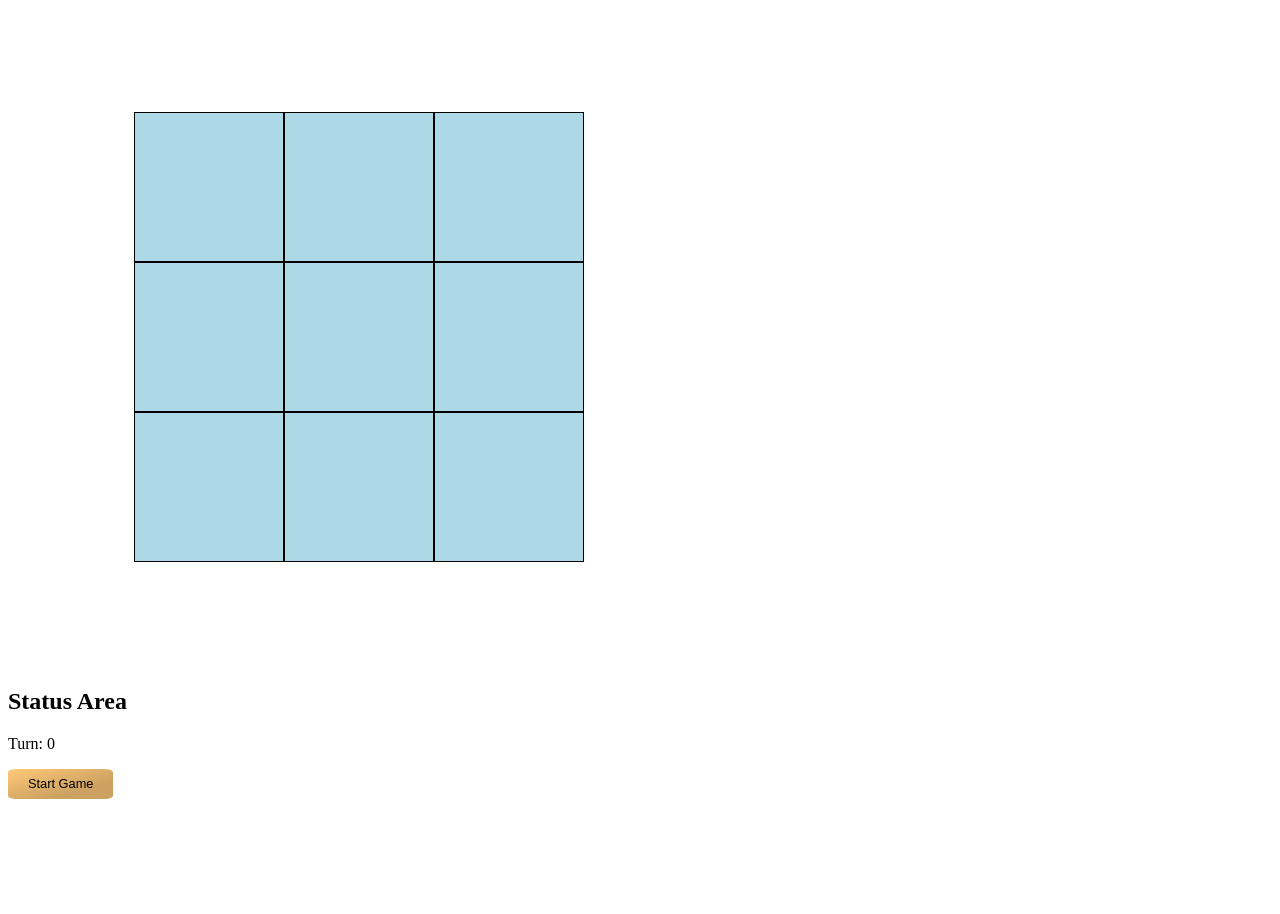
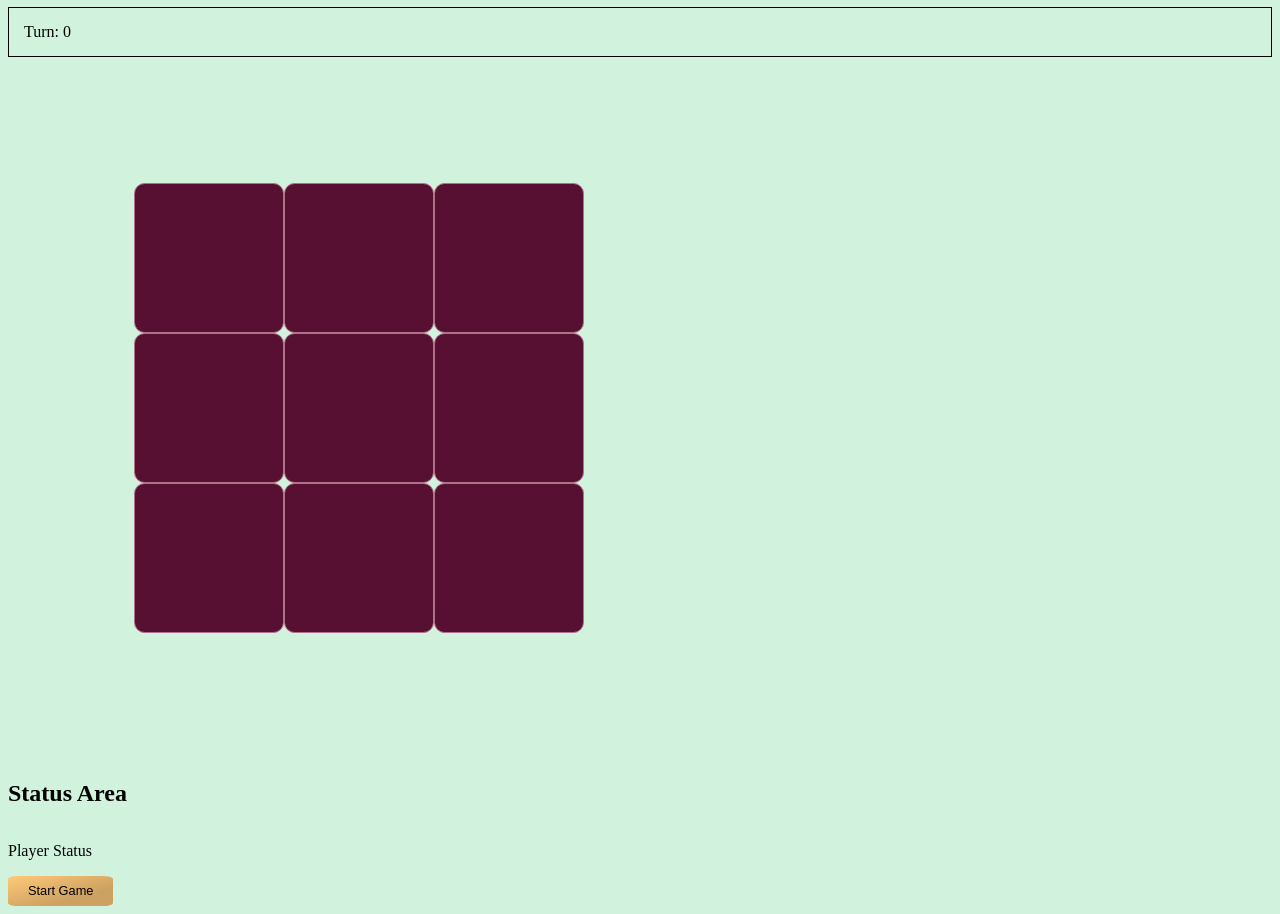
Before and after one commit to BurlingtonCodeAcademy/tic-tac-toe-tMinusZiro, a plain HTML site: page index.html in a window 1280 px wide. Shown: the part 73-987 px from the top of the page. Before the commit the page ends 880 px from the top, so only its background shows below. Drawn offline with Linux system fonts and the light colour scheme.

```diff
--- a/index.html
+++ b/index.html
@@ -7,24 +7,26 @@
     <title>Tic Tac Toe</title>
   </head>
   <body>
-    <h1>Tic Tac Toe!</h1>
+    <div><h1>Tic Tac Toe!</h1></div>
+    <div><p id="turn-count">Turn: 0</p></div>
     <div id="board">
-      <div onclick="startGame(this)" id="cellone" class="cell"></div>
-      <div onclick="startGame(this)" id="celltwo" class="cell"></div>
-      <div onclick="startGame(this)" id="cellthree" class="cell"></div>
-      <div onclick="startGame(this)" id="cellfour" class="cell"></div>
-      <div onclick="startGame(this)" id="cellfive" class="cell"></div>
-      <div onclick="startGame(this)" id="cellsix" class="cell"></div>
-      <div onclick="startGame(this)" id="cellseven" class="cell"></div>
-      <div onclick="startGame(this)" id="celleight" class="cell"></div>
-      <div onclick="startGame(this)" id="cellnine" class="cell"></div>
+      <div id="cellone" class="cell"></div>
+      <div id="celltwo" class="cell"></div>
+      <div id="cellthree" class="cell"></div>
+      <div id="cellfour" class="cell"></div>
+      <div id="cellfive" class="cell"></div>
+      <div id="cellsix" class="cell"></div>
+      <div id="cellseven" class="cell"></div>
+      <div id="celleight" class="cell"></div>
+      <div id="cellnine" class="cell"></div>
     </div>
-    <div>
-      <div><h2>Status Area</h2></div>
-      <div><p id="statusBox">Turn: 0</p></div>
-      <div><p id="playerStatus"></p></div>
+    <div id="status-area">
+      <div><h2 class="status-title">Status Area</h2></div>
+      <div><p id="playerStatus">Player Status</p></div>
     </div>
-    <button onclick="startGame(this)" id="start">Start Game</button>
+    <div id="flex-button">
+      <button onclick="startGame(this)" id="start">Start Game</button>
+    </div>
     <script src="ticTacToe.js"></script>
   </body>
 </html>
--- a/style.css
+++ b/style.css
@@ -1,3 +1,8 @@
+body {
+  background-color: #d1f3de;
+}
+
+/*Game Board*/
 #board {
   display: grid;
   grid-template-rows: repeat(3, 150px);
@@ -9,8 +14,16 @@
   text-align: center;
   padding-top: 25px;
   font-size: 5em;
-  background-color: lightblue;
-  border: 1px solid black;
+  color: white;
+  background-color: #571032;
+  border: 1px solid #b07289;
+  border-radius: 7%;
+}
+
+/*Start Button*/
+#flex-button {
+  display: flex;
+  align-items: center;
 }
 
 #start {
@@ -43,3 +56,26 @@
 #start:disabled {
   background-color: grey;
 }
+
+/*Count Box*/
+#turn-count {
+  border-style: solid;
+  border-width: 1px;
+  border-color: black;
+  padding: 15px 15px 15px 15px;
+}
+
+/*Status Area*/
+#status-area {
+  display: flex;
+  flex-flow: column wrap;
+  justify-content: space-between;
+}
+
+.status-title {
+  align-items: flex-end;
+}
+
+#playerStatus {
+  align-self: center;
+}
--- a/ticTacToe.js
+++ b/ticTacToe.js
@@ -1,23 +1,67 @@
 let allCells = document.querySelectorAll(".cell");
 console.log({ allCells });
-let playerX = "X";
-let playerO = "O";
+let gameBoard = document.getElementById("board").textContent;
 let currentPlayer = " ";
+/*
 let count = 0;
 let boardCount = document.getElementById("board");
 boardCount.onclick = function () {
   count++;
-  document.getElementById("statusBox").innerHTML = "Turn: " + count;
+  document.getElementById("turn-count").innerHTML = "Turn: " + count;
 };
+*/
 
+//let board = document.getElementById("board");
+//board.addEventListener("click", () => {
+//when cell is clicked flip player unless cell is already full
+
+//document.getElementById("totalCount").textContent = count;
+//});
+
+class Player {
+  constructor(defaultState = " ", possibleStates = ["X", "O"]) {
+    this.state = possibleStates[0];
+    this.possibleStates = possibleStates;
+    this.defaultState = defaultState;
+  }
+
+  rules() {
+    if (gameBoard != "X" && gameBoard != "O") {
+      return this.flip();
+    } else {
+      console.log(alert("Please select an empty cell"));
+      return false;
+    }
+  }
+
+  flip() {
+    //switch players
+    if (
+      gameBoard != this.possibleStates[0] &&
+      gameBoard != this.possibleStates[1]
+    ) {
+      if (this.state === this.possibleStates[0]) {
+        this.state = this.possibleStates[1];
+      } else {
+        this.state = this.possibleStates[0];
+      }
+      console.log(alert("player flips"));
+      return this.state;
+    }
+    console.log(alert("Please select an empty cell"));
+    return false;
+  }
+}
+
+const player = new Player();
+//when user clicks on a cell that already has an X or O
+//then nothing happens and an alert pops up that asks the user
+//to please select an empty cell
+//after the user selects an empty cell it switches to the other user until
+//three Xs or Os are linked and then the games ends with a winner
 function startGame() {
   document.getElementById("start").disabled = true;
-
-  if (count % 2 === 0) {
-    currentPlayer = playerX;
-  } else {
-    currentPlayer = playerO;
-  }
+  /*
   if (
     (document.getElementById("cellone").textContent &&
       document.getElementById("celltwo").textContent &&
@@ -45,56 +89,41 @@
       document.getElementById("cellseven").textContent === "X")
   ) {
     console.log("winner");
-    alert(`Congratulations! Player wins`);
-    let currentPlayer = document.getElementById("playerStatus").textContent;
-    return currentPlayer;
+    alert(`Congratulations! Player X wins`);
+  } else if (
+    (document.getElementById("cellone").textContent &&
+      document.getElementById("celltwo").textContent &&
+      document.getElementById("cellthree").textContent === "O") ||
+    (document.getElementById("cellfour").textContent &&
+      document.getElementById("cellfive").textContent &&
+      document.getElementById("cellsix").textContent === "O") ||
+    (document.getElementById("cellseven").textContent &&
+      document.getElementById("celleight").textContent &&
+      document.getElementById("cellnine").textContent === "O") ||
+    (document.getElementById("cellone").textContent &&
+      document.getElementById("cellfour").textContent &&
+      document.getElementById("cellseven").textContent === "O") ||
+    (document.getElementById("celltwo").textContent &&
+      document.getElementById("cellfive").textContent &&
+      document.getElementById("celleight").textContent === "O") ||
+    (document.getElementById("cellthree").textContent &&
+      document.getElementById("cellsix").textContent &&
+      document.getElementById("cellnine").textContent === "O") ||
+    (document.getElementById("cellone").textContent &&
+      document.getElementById("cellfive").textContent &&
+      document.getElementById("cellnine").textContent === "O") ||
+    (document.getElementById("cellthree").textContent &&
+      document.getElementById("cellfive").textContent &&
+      document.getElementById("cellseven").textContent === "O")
+  ) {
+    console.log("winner");
+    alert(`Congratulations! Player O wins`);
   }
-
+*/
   for (let cell of allCells) {
     cell.addEventListener("click", function (theEvent) {
       console.log({ theEvent });
-      return (theEvent.target.textContent = currentPlayer);
+      return (theEvent.target.textContent = player.flip());
     });
   }
 }
-
-/*
-if (
-  (allCells[1] && allCells[2] && allCells[3] === "X") ||
-  (allCells[4] && allCells[5] && allCells[6] === "X") ||
-  (allCells[7] && allCells[8] && allCells[9] === "X") ||
-  (allCells[1] && allCells[4] && allCells[7] === "X") ||
-  (allCells[2] && allCells[5] && allCells[8] === "X") ||
-  (allCells[3] && allCells[6] && allCells[9] === "X") ||
-  (allCells[1] && allCells[5] && allCells[9] === "X") ||
-  (allCells[3] && allCells[5] && allCells[7] === "X")
-) {
-  */
-
-/*
- (document.getElementsById("cellone") &&
- document.getElementsById("celltwo") &&
- document.getElementsById("cellthree") === "X") ||
-(document.getElementsById("cellfour") &&
- document.getElementsById("cellfive") &&
- document.getElementsById("celsix") == "X") ||
-(document.getElementsById("cellseven") &&
- document.getElementsById("celleight") &&
- document.getElementsById("cellnine") === "X") ||
-(document.getElementsById("cellone") &&
- document.getElementsById("cellfour") &&
- document.getElementsById("cellseven") === "X") ||
-(document.getElementsById("celltwo") &&
- document.getElementsById("cellfive") &&
- document.getElementsById("celleight") === "X") ||
-(document.getElementsById("cellthree") &&
- document.getElementsById("cellsix") &&
- document.getElementsById("cellnine") === "X") ||
-(document.getElementsById("cellone") &&
- document.getElementsById("cellfive") &&
- document.getElementsById("cellnine") === "X") ||
-(document.getElementsById("cellthree") &&
- document.getElementsById("cellfive") &&
- document.getElementsById("cellseven") === "X")
- window.location.reload
- */
```
